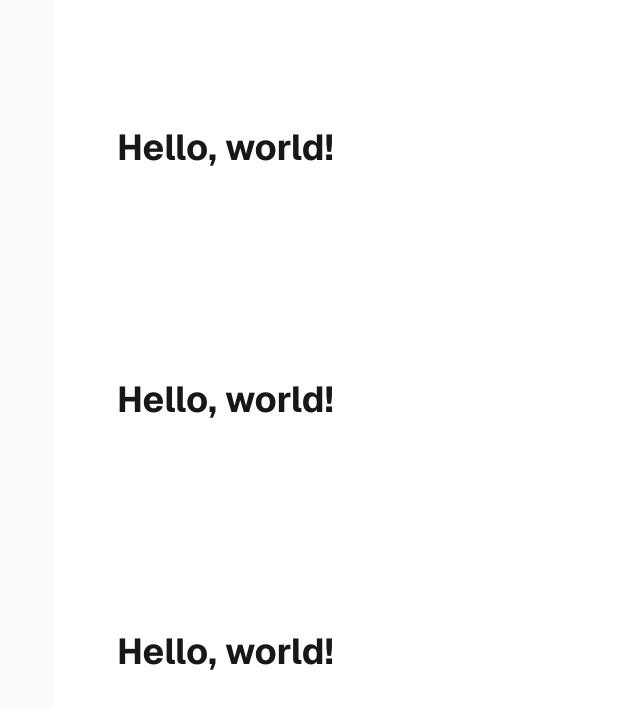
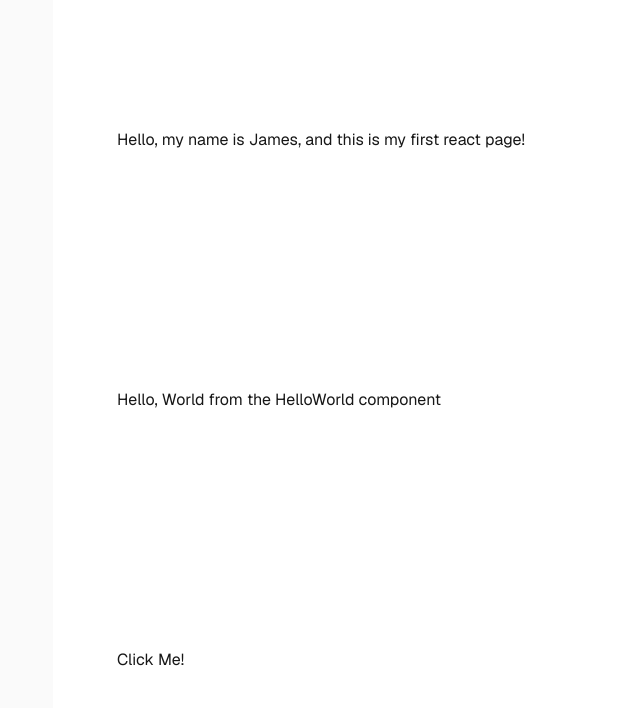
Before and after one commit to JamesonRGrieve-Instruction/React-Winter-2026-Demo, a Next.js app: page / in a window 1280 px wide. Shown: the top 708 px of the page, without its empty margins (203-843 px from the left). Built offline with nearby package versions, Linux system fonts and the light colour scheme.

Commit message:
Solution;

```diff
--- /dev/null
+++ b/src/app/ClickMe.js
@@ -0,0 +1,3 @@
+export function ClickMe() {
+    return (<button>Click Me!</button>)
+}
--- /dev/null
+++ b/src/app/HelloWorld.js
@@ -0,0 +1,3 @@
+export function HelloWorld() {
+    return (<p>Hello, World from the HelloWorld component</p>)
+}
--- a/src/app/layout.js
+++ b/src/app/layout.js
@@ -12,7 +12,7 @@
 });
 
 export const metadata = {
-  title: "2026 React",
+  title: "James' App",
   description: "Generated by create next app",
 };
 
--- a/src/app/page.js
+++ b/src/app/page.js
@@ -1,13 +1,13 @@
-function Heading() {
-  return (<h1 className='text-4xl font-bold'>Hello, world!</h1>)
-}
+import { ClickMe } from "./ClickMe";
+import { HelloWorld } from "./HelloWorld";
 
 export default function Home() {
   return (
     <div className="flex min-h-screen items-center justify-center bg-zinc-50 font-sans dark:bg-black">
       <main className="flex min-h-screen w-full max-w-3xl flex-col items-center justify-between py-32 px-16 bg-white dark:bg-black sm:items-start">
-        {[...Array(3)].map((_, index) => <Heading key={index} />)}
-
+        <h1>Hello, my name is James, and this is my first react page!</h1>
+        <HelloWorld />
+        <ClickMe />
       </main>
     </div>
   );
```
